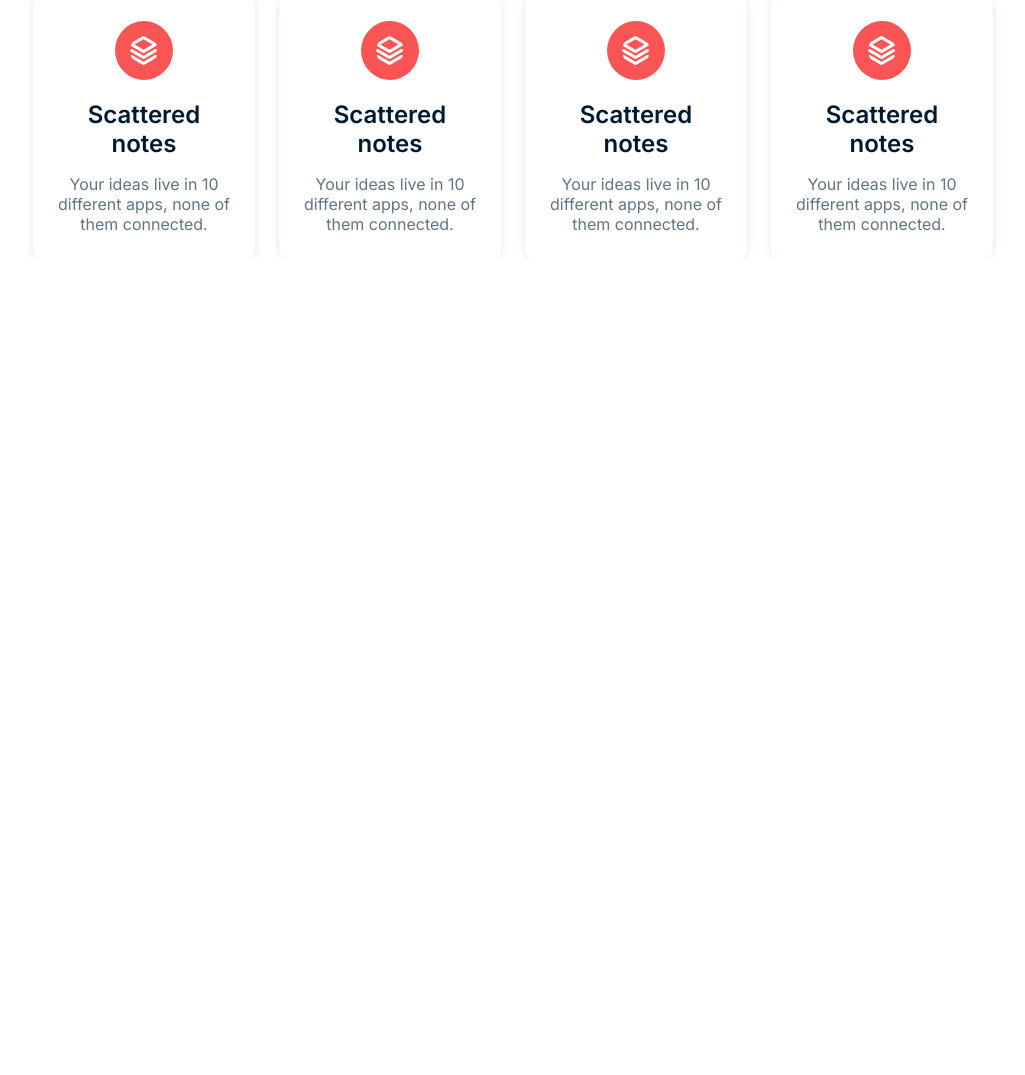
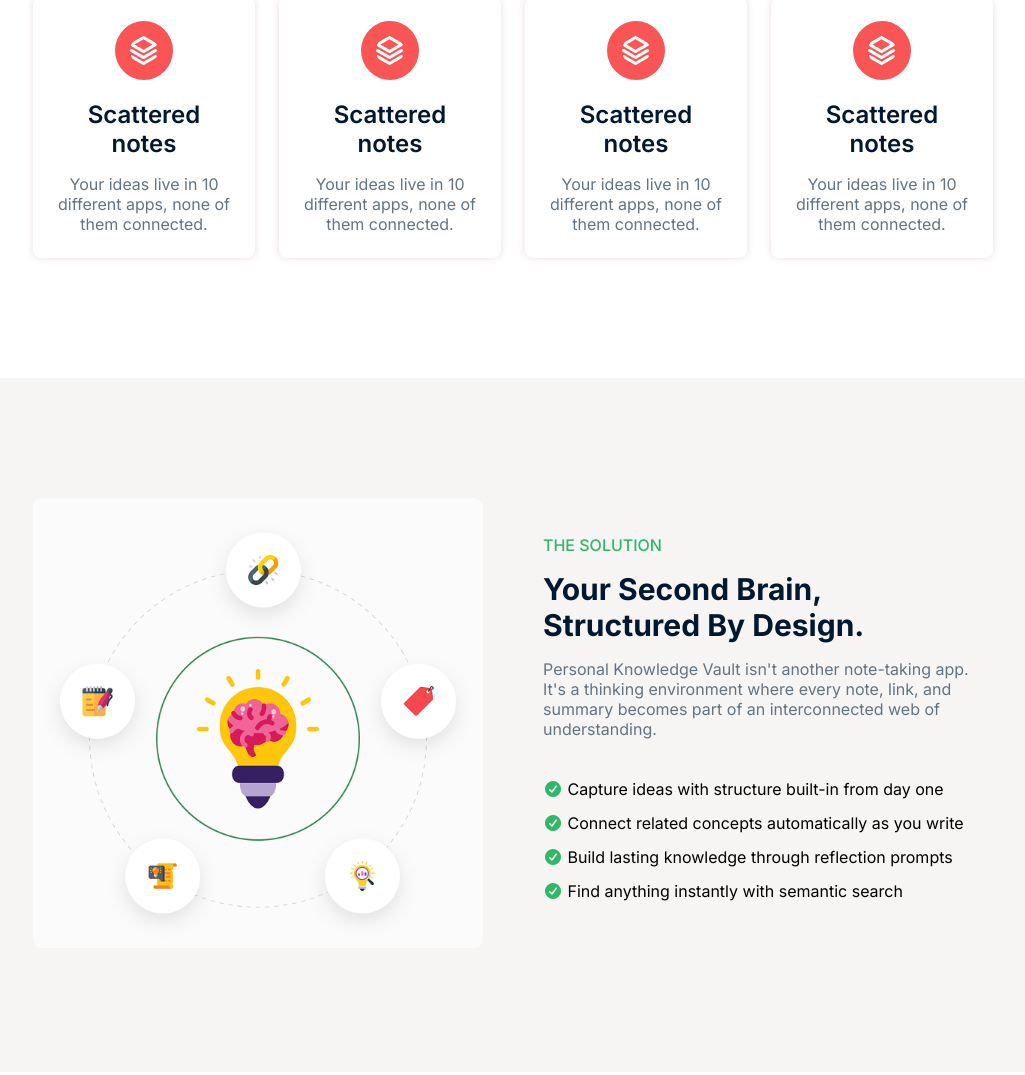
Before and after one commit to mdarifuzzaman0916-dev/my-assignment-1, a plain HTML site: page index.html in a window 1280 px wide. Shown: the part 812-1887 px from the top of the page, without its empty margins (127-1152 px from the left). Before the commit the page ends 1070 px from the top, so only its background shows below. Drawn offline with Linux system fonts and the light colour scheme.

Commit message:
completed Second Brain Section

```diff
--- a/index.html
+++ b/index.html
@@ -65,5 +65,25 @@
             </div>
         </div>
     </section>
+    <section class="main-brain">
+        <div class="main-parent">
+            <div class="parent-div">
+            <div class="child-div">
+                <img src="./assets/knowledge.png" alt="">
+            </div>
+            <div class="child-div">
+                <h5>THE SOLUTION</h5>
+                <H3>Your Second Brain,<br>Structured By Design.</H3>
+                <p>Personal Knowledge Vault isn't another note-taking app. It's a thinking environment where every note, link, and summary becomes part of an interconnected web of understanding.</p>
+                <ul>
+                    <li><i class="fa-solid fa-circle-check"></i> Capture ideas with structure built-in from day one</li>
+                    <li><i class="fa-solid fa-circle-check"></i> Connect related concepts automatically as you write</li>
+                    <li><i class="fa-solid fa-circle-check"></i> Build lasting knowledge through reflection prompts</li>
+                    <li><i class="fa-solid fa-circle-check"></i> Find anything instantly with semantic search</li>
+                </ul>
+            </div>
+        </div>
+        </div>
+    </section>
 </body>
 </html>
--- a/style.css
+++ b/style.css
@@ -168,3 +168,49 @@
     color: #627382;
     margin-top: 16px;
 }
+.main-brain{
+    background: #f7f4f4;
+    margin-top: 120px;
+}
+.parent-div{
+     width: 75%;
+    max-width: 1140px;
+    margin: 0 auto;
+    display: flex;
+    justify-content: space-between;
+    align-items: center;
+    gap: 60px;
+    margin-bottom: 120px;
+    }
+.child-div img{
+     width: 450px;
+     height: 450px;
+     margin-top: 120px;
+     margin-bottom: 120px;
+}
+.child-div h5{
+    font-size: 16px;
+    font-weight: 500;
+    line-height: 20px;
+    color: #30B868;
+    margin-bottom: 16px;
+}
+.child-div h3{
+    font-size: 30px;
+    font-weight: bold;
+    color: #001931;
+}
+.child-div p{
+    font-size: 16px;
+    line-height: 20px;
+    color: #627382;
+    margin-top: 16px;
+    margin-bottom: 40px;
+}
+.child-div ul li{
+    list-style: none;
+}
+.child-div li i{
+      color:  #30B868;
+      margin-bottom: 16px;
+}
```
